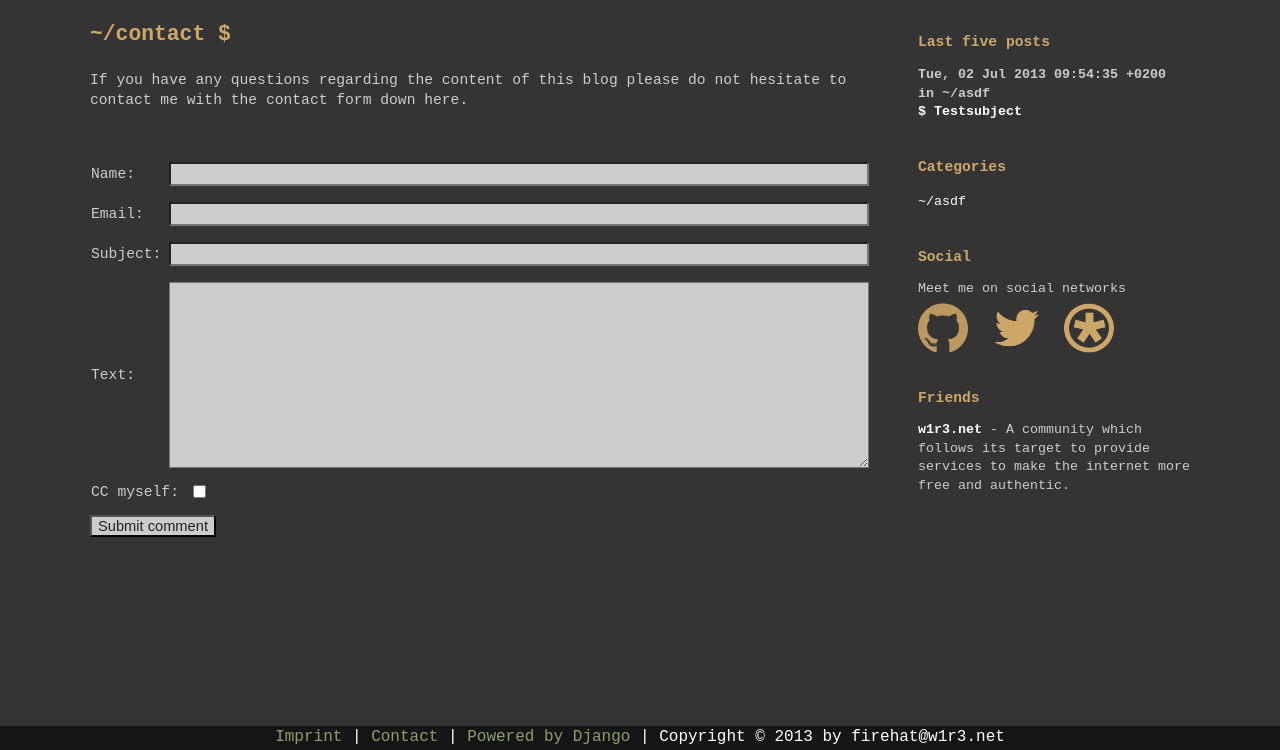
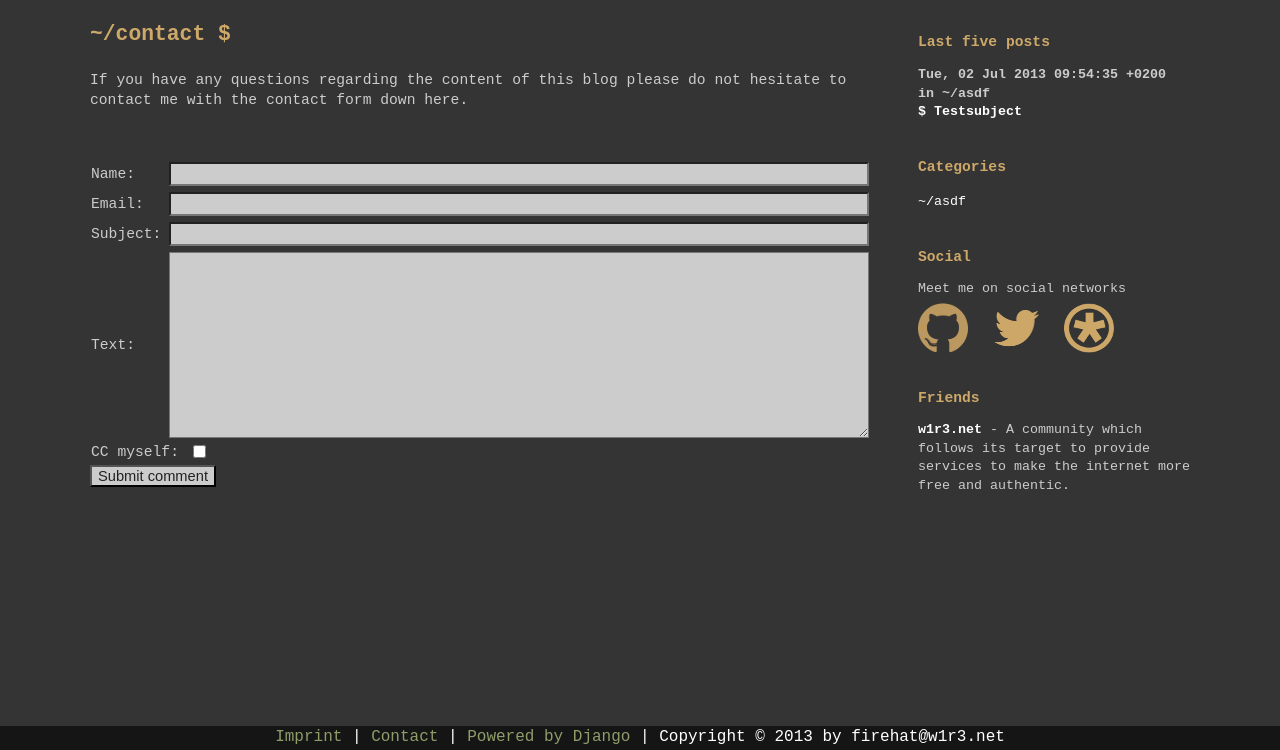
Before and after one commit to dominic-miglar/hatblog, a Django app: page /blog/contact/ in a window 1280 px wide. Shown: the part 50-800 px from the top of the page. Run offline with Django 3.2, Linux system fonts and the light colour scheme; data comes from the database, SQL or seed files in the repository; parts of the project's set-up code (start-up, migrations or seed data) failed here and were passed over.

Commit message:
testing some new template ideas

```diff
--- a/hatblog/static/css/blog.css
+++ b/hatblog/static/css/blog.css
@@ -196,7 +196,7 @@ table.commentform th {
 }
 
 table.commentform th, table.commentform td {
-	padding-bottom: 10px;
+	padding-bottom: 0px; /* test */
 }
 
 table.commentform td.error input,
```
